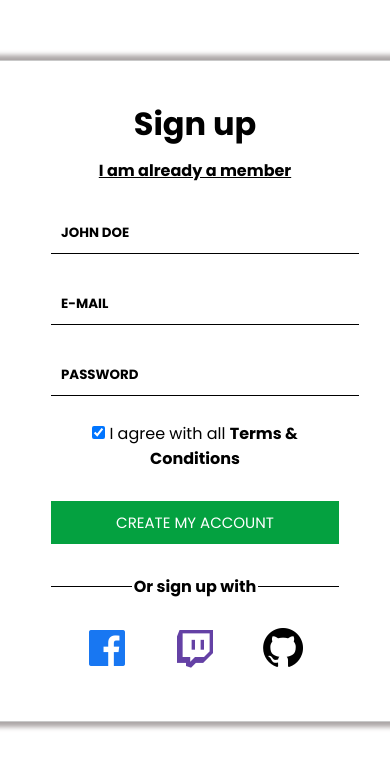
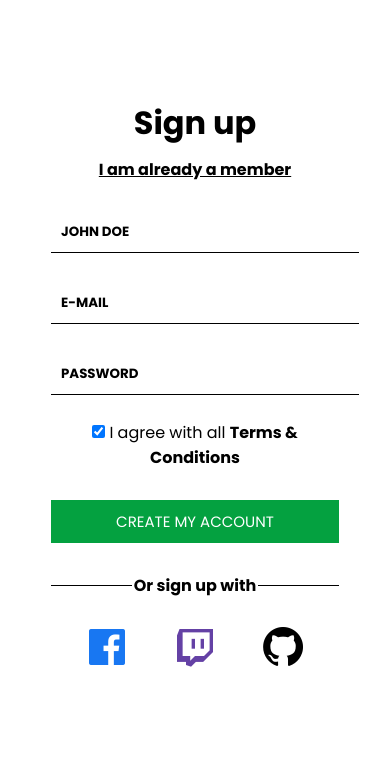
Before and after one commit to Martialmeans/Sign-up-form, a plain HTML site: page index.html in a window 390 px wide. Shown: the top 768 px of the page. Drawn offline with nearby package versions, Linux system fonts and the light colour scheme.

Commit message:
removed box-shadow and border on smaller screens for better responsiveness

```diff
--- a/style.css
+++ b/style.css
@@ -114,4 +114,9 @@ a {
     fieldset {
         display: flex;
     }
+
+    .container {
+        border: none;
+        box-shadow: none;
+    }
 }
```
